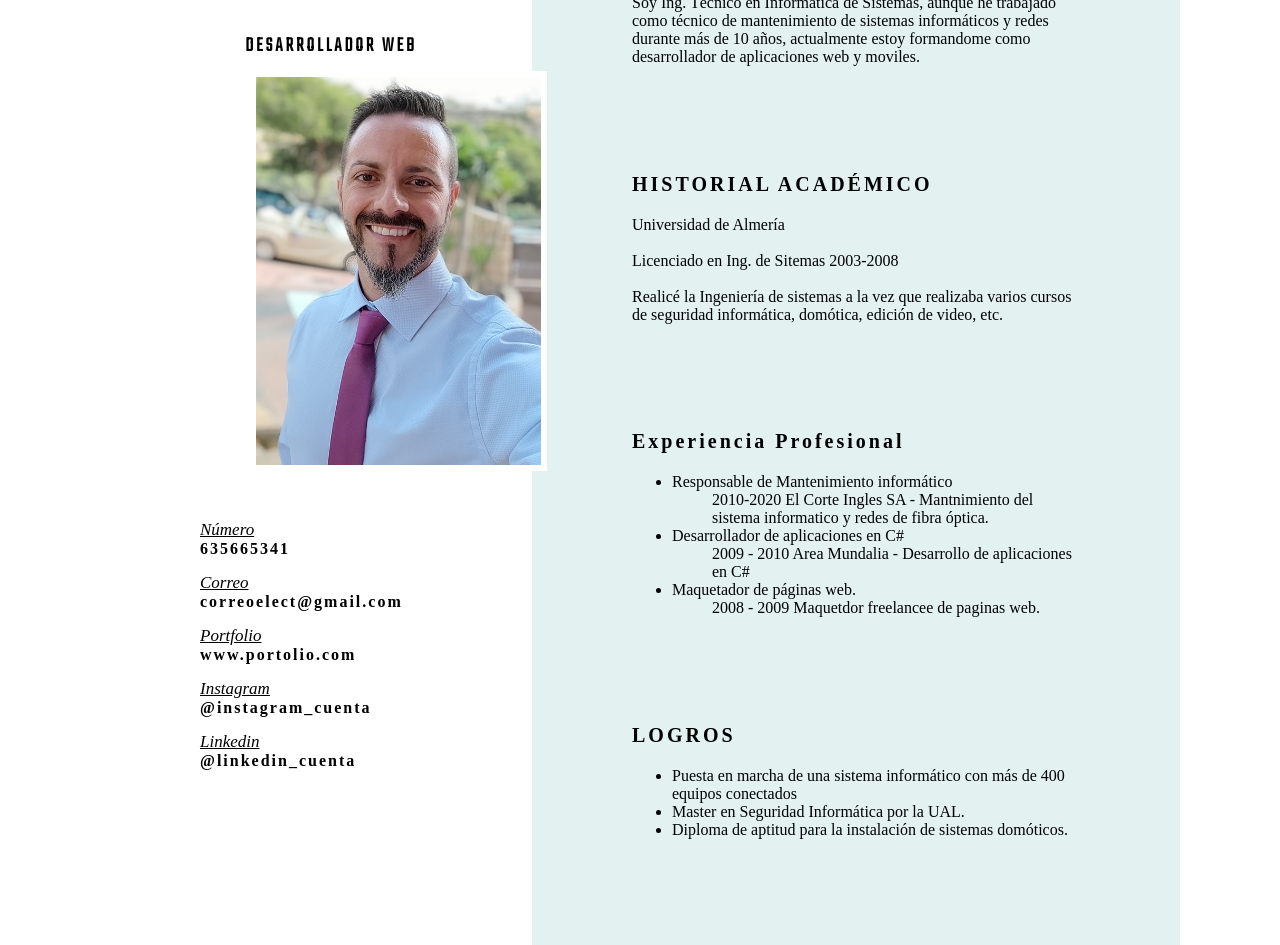
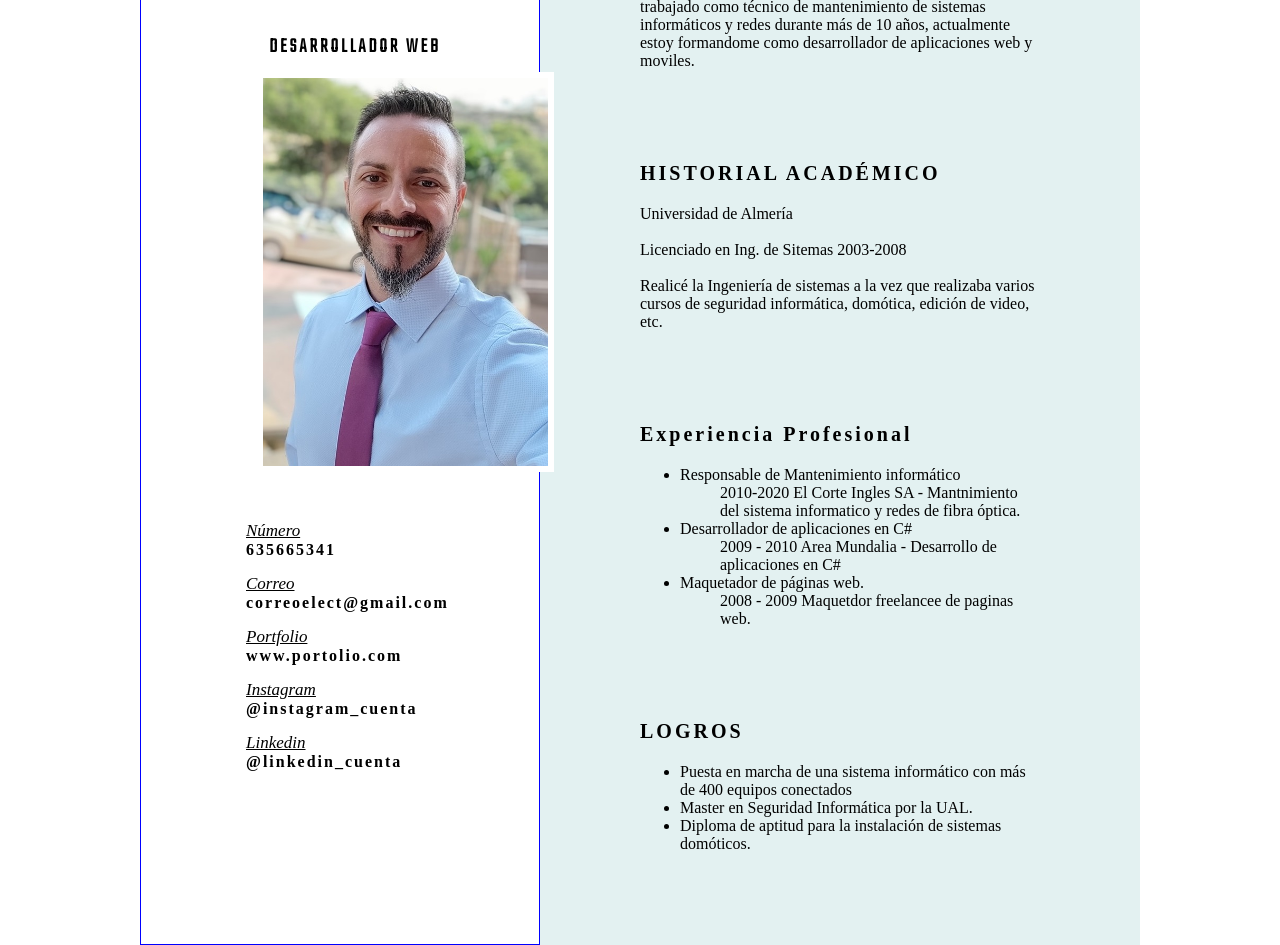
Before and after one commit to JuanJoseCM85/Maquetacion, a website: page Maquetacion_Basica/curriculum.html in a window 1280 px wide. Shown: the part 155-1100 px from the top of the page. Drawn offline with Linux system fonts and the light colour scheme; a web font is replaced by a local one.

Commit message:
Cambios de estilo

```diff
--- a/Maquetacion_Basica/style-curriculum.css
+++ b/Maquetacion_Basica/style-curriculum.css
@@ -16,11 +16,12 @@
 
 .main-izdo {
   margin-left: 100px;
-  width: 40vw;
+  width: 400px;
   height: 100%;
   display: flex;
   flex-direction: column;
   align-items: flex-end;
+  border: 1px solid blue;
   z-index: 1;
 }
 
@@ -74,7 +75,7 @@
   justify-content: center;
   align-items: flex-start;
   width: 100%;
-  padding-left: 100px;
+  padding-left: 105px;
   padding-top: 30px;
 }
 
@@ -95,7 +96,7 @@
 
 .main-dcho {
   background-color: rgb(227, 241, 241);
-  width: 60vw;
+  width: 600px;
   height: 100%;
   margin-right: 100px;
   display: flex;
```
